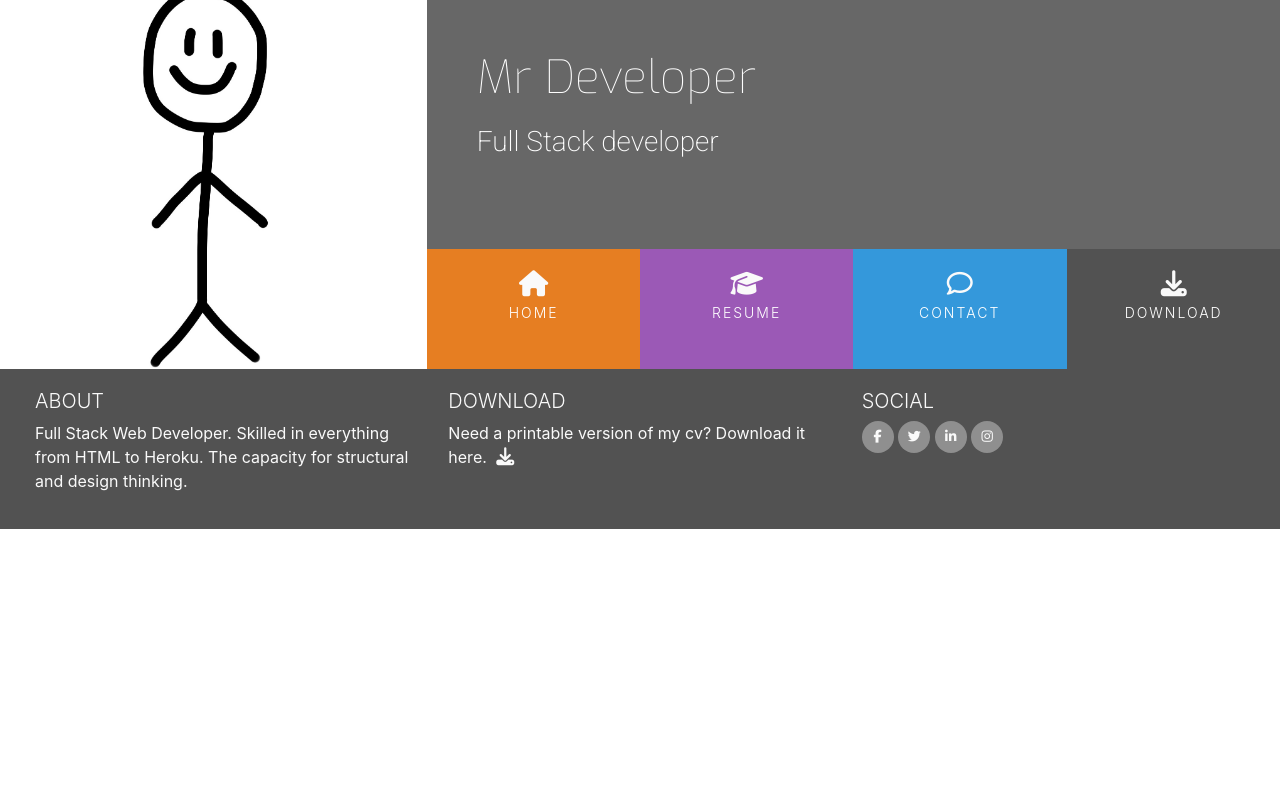
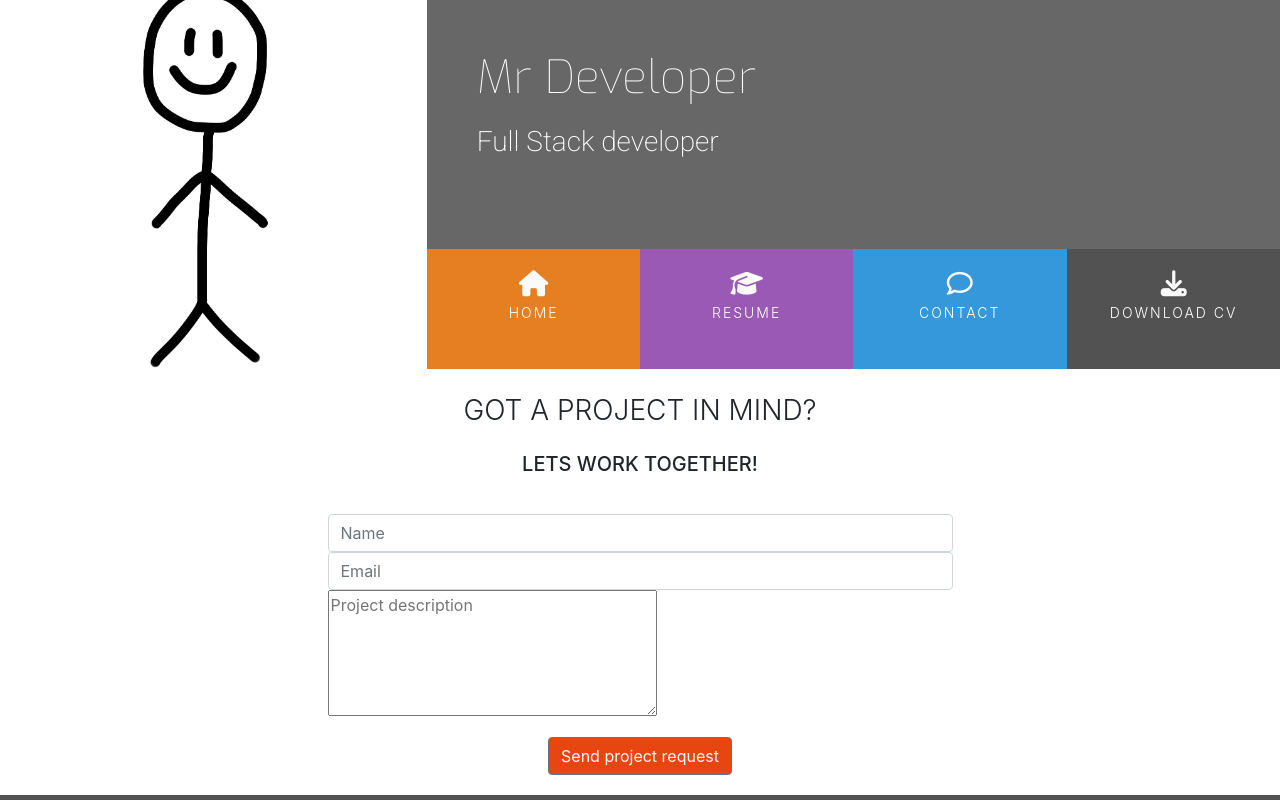
Before and after one commit to cjfinan/Resume-Project, a plain HTML site: page contact.html in a window 1280 px wide. Shown: the top 800 px of the page. Drawn offline with nearby package versions, Linux system fonts and the light colour scheme.

Commit message:
[ADD] contact.html content

```diff
--- a/assests/css/style.css
+++ b/assests/css/style.css
@@ -14,6 +14,9 @@
     background-color: #f4f4f4;
 }
 
+.bg-color-contact{
+    background-color: #fff;
+}
 .bg-color-work-history{
     background-color: #9b59b6;
 }
@@ -333,3 +336,36 @@ footer{
 .history-items {
     margin-bottom: 30px;
 }
+
+/*--------------------------------------Contact Form */
+
+.contact-heading{
+    font-family: "Exo" sans-serif;
+    font-weight: 300;
+    margin-top: 25px;
+    margin-bottom: 25px;
+}
+
+.center-form{
+    padding-top: 10px;
+    margin: 0 auto;
+    max-width: 70%;
+}
+
+button[type="submit"] {
+    margin-top: 15px;
+    margin-bottom: 20px;
+    color: #fafafa;
+    background-color: #e84610;
+}
+
+/*--------------------------------------Media Queries */
+
+@media(min-width: 992px){
+    .center-form{
+        padding-top: 30px;
+        min-height: 240px;
+        margin: 0 auto;
+        max-width: 50%;
+    }
+}
--- a/contact.html
+++ b/contact.html
@@ -26,17 +26,17 @@
                 <div class="row no-gutters">
                     <div class="col">
                         <ul id="nav" class="list-inline menucontainer">
-                            <li class="col-6 col-sm-3 ui-menu-color-home list-inline-item menuitem">
-                                <a href="" class="hvr-sweep-to-bottom"><i class="fa fa-home" aria-hidden="true"></i><span>Home</span></a>
+                            <li class="col-6 col-sm-3 list-inline-item ui-menu-color-home menuitem">
+                                <a href="index.html" class="hvr-sweep-to-bottom"><i class="fa fa-home" aria-hidden="true"></i><span>Home</span></a>
                             </li>
-                            <li class="col-6 col-sm-3 ui-menu-color-resume list-inline-item menuitem">
-                                <a href="" class="hvr-sweep-to-bottom"><i class="fa fa-graduation-cap" aria-hidden="true"></i><span>Resume</span></a>
+                            <li class="col-6 col-sm-3 list-inline-item ui-menu-color-resume menuitem">
+                                <a href="resume.html" class="hvr-sweep-to-bottom"><i class="fa fa-graduation-cap" aria-hidden="true"></i><span>Resume</span></a>
                             </li>
-                            <li class="col-6 col-sm-3 ui-menu-color-contact list-inline-item menuitem">
-                                <a href="" class="hvr-sweep-to-bottom"><i class="fa fa-comment-o" aria-hidden="true"></i><span>Contact</span></a>
+                            <li class="col-6 col-sm-3 list-inline-item ui-menu-color-contact menuitem">
+                                <a href="contact.html" class="hvr-sweep-to-bottom"><i class="fa fa-comment-o" aria-hidden="true"></i><span>Contact</span></a>
                             </li>
-                            <li class="col-6 col-sm-3 ui-menu-color-download list-inline-item menuitem">
-                                <a href="" class="hvr-sweep-to-bottom"><i class="fa fa-download" aria-hidden="true"></i><span>Download</span></a>
+                            <li class="col-6 col-sm-3 list-inline-item ui-menu-color-download menuitem">
+                                <a href="./assests/cv/sample-cv.pdf" target="_blank" class="hvr-sweep-to-bottom"><i class="fa fa-download" aria-hidden="true"></i><span>Download CV</span></a>
                             </li>
                         </ul>
                     </div>
@@ -46,7 +46,26 @@
             </div>
         </div>
     </header>
-    <section>
+    <section class="container-fluid">
+        <div class="row bg-color-contact">
+            <div class="col">
+                <h3 class="contact-heading uppercase text-center">Got a project in mind?</h3>
+                <h5 class="uppercase text-center">Lets work together!</h5>
+
+                <div class="center-form">
+                    <form action="">
+                        <input type="text" name="name" id="fullname" class="form-control" placeholder="Name" required>
+                        <input type="email" name="email" id="emailaddress" class="form-control" placeholder="Email" required>
+                        <textarea name="projectsummary" id="projectsummary" cols="30" rows="5" placeholder="Project description"></textarea>
+                        <div class="form-row text-center">
+                            <div class="col">
+                                <button type="submit" class="btn btn-secondary">Send project request</button>
+                            </div>
+                        </div>
+                    </form>
+                </div>
+            </div>
+        </div>
 
     </section>
     <footer class="container-fluid">
@@ -62,7 +81,7 @@
                 <h5 class="uppercase general-sub">Download</h5>
                 <p class="inline-block">
                     Need a printable version of my cv? Download it here.
-                    <a href="" target="_blank" class="cv-pdf">
+                    <a href="./assests/cv/sample-cv.pdf" target="_blank" class="cv-pdf">
                         <i class="fa fa-download" aria-hidden="true"></i>
                         <span class="sr-only">Download link.</span>
                     </a>
```
Also changed, not shown: index.html (+9 -9 lines), resume.html (+10 -9 lines), 1 other file.
